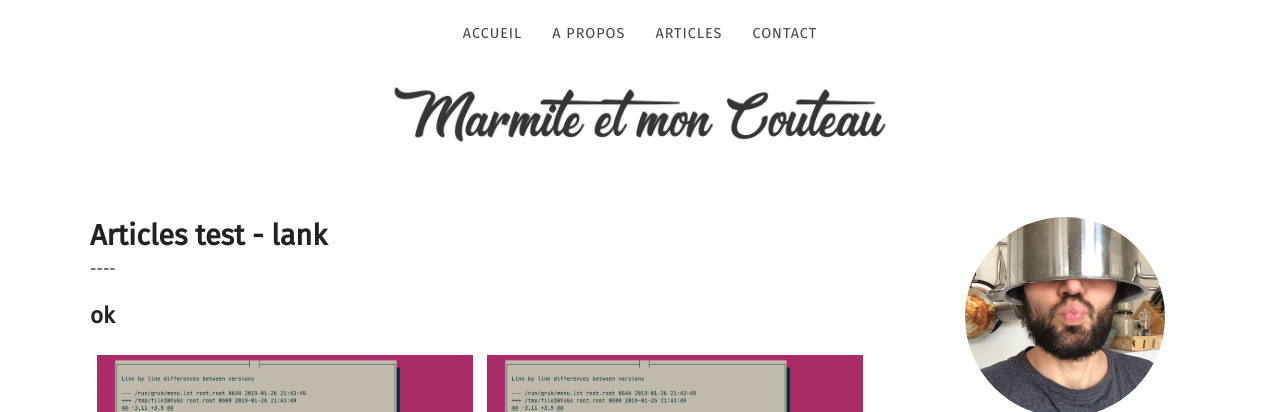
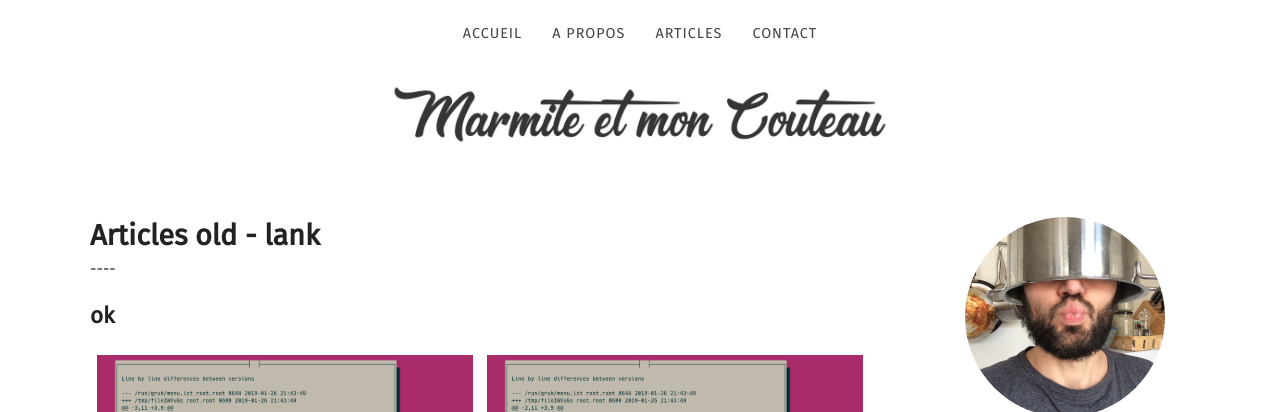
Before and after one commit to marmiteetmoncouteau/marmite-web, a Jekyll site: the page built from articles.html, in a window 1280 px wide and 900 px high. Shown: the top 412 px of the window. Built offline with Jekyll 4.4.1, drawn with Linux system fonts in a browser that asks for light colours; some web fonts are replaced.

```diff
--- a/articles.html
+++ b/articles.html
@@ -3,7 +3,7 @@ title: Articles
 image_view: true
 permalink: /xyz/articles/
 ---
-<h1>Articles test - lank</h1>
+<h1>Articles old - lank</h1>
 
 <section class="posts">
 	{% for post in paginator.posts %}
```
